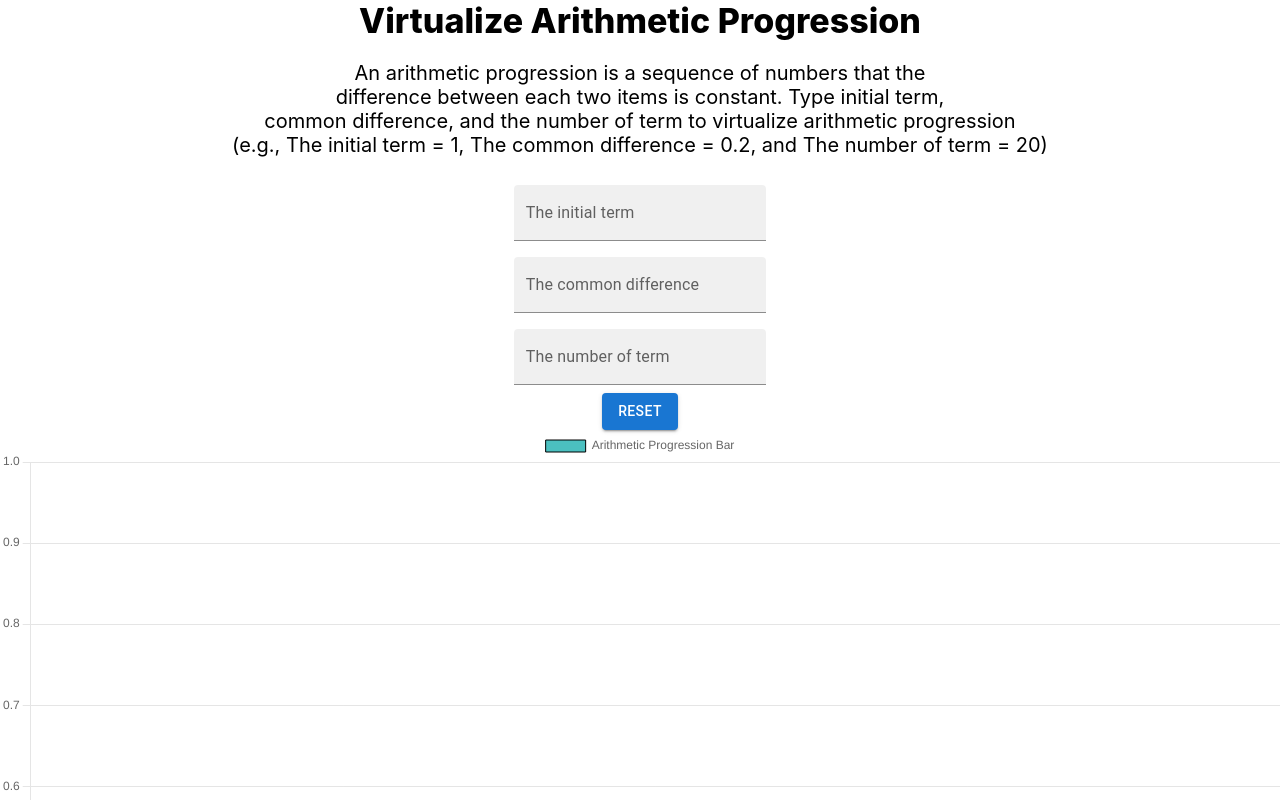
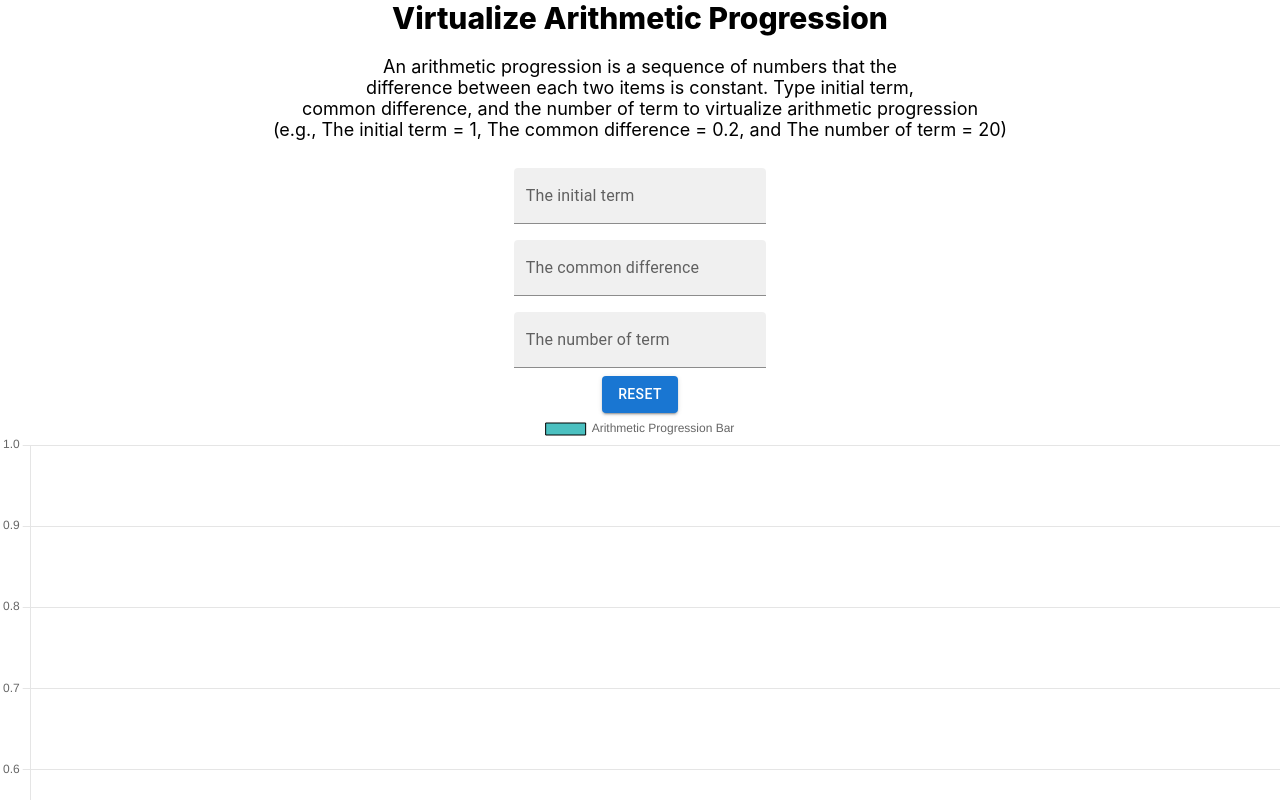
Before and after one commit to jr198868/portfolio_code_demo1, a React (Create React App) app: page / in a window 1280 px wide. Shown: the top 800 px of the page. Built offline with nearby package versions, Linux system fonts and the light colour scheme.

Commit message:
change header and desciption fontsize

```diff
--- a/src/components/description/description.css
+++ b/src/components/description/description.css
@@ -1,3 +1,3 @@
 .description {
-    font-size: 20px;
+    font-size: 18px;
 }
--- a/src/components/header/header.css
+++ b/src/components/header/header.css
@@ -1,5 +1,5 @@
 .header_fibonacci {
-    font-size: 34px;
+    font-size: 30px;
     font-weight: 800;
     font-family: var(--font-family);
 }
```
